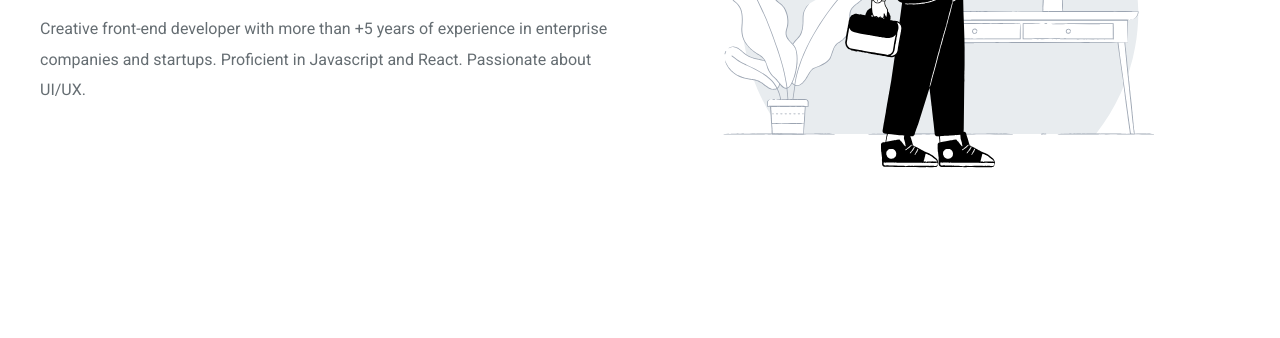
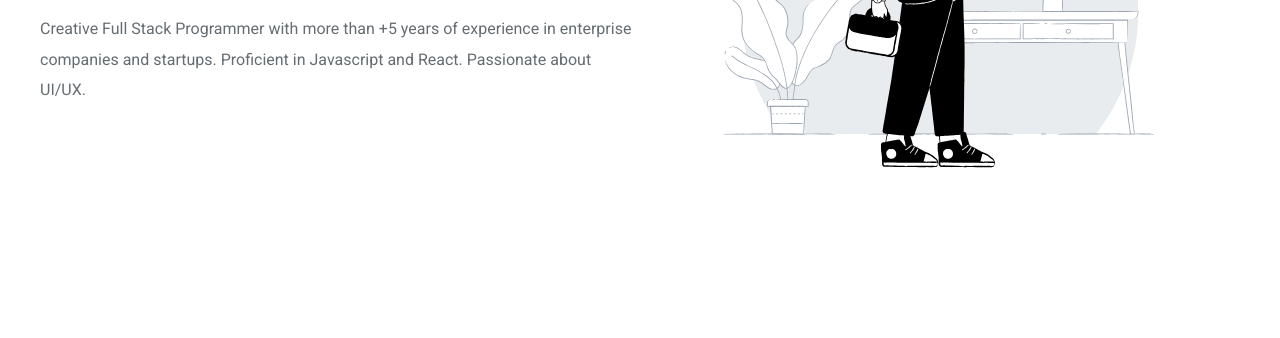
Before and after one commit to Astaa25/Astaa25.github.io, a plain HTML site: page index.html in a window 1280 px wide. Shown: the part 462-800 px from the top of the page. Drawn offline with Linux system fonts and the light colour scheme.

Commit message:
pub: Almost Done!

```diff
--- a/index.html
+++ b/index.html
@@ -42,7 +42,7 @@
             <h3 class="pre-title">My name is</h3>
             <h1 class="hero-name">Abrar <span>Astafaraiz</span></h1>
             <p>
-              Creative front-end developer with more than +5 years of experience
+              Creative Full Stack Programmer with more than +5 years of experience
               in enterprise companies and startups. Proficient in Javascript and
               React. Passionate about UI/UX.
             </p>
```
